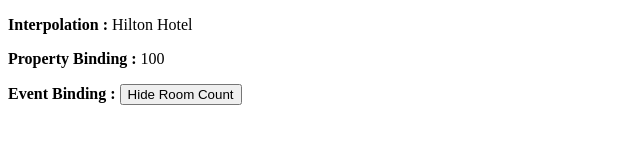
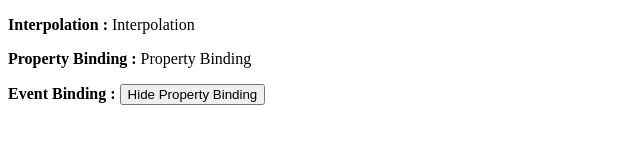
Before and after one commit to sujeewakabeysinghe/Angular-Complete-Course, an Angular app in the folder Angular/angular-app/: page / in a window 1280 px wide. Shown: the top 160 px of the page, without its empty margins (0-640 px from the left). Built offline with nearby package versions, Linux system fonts and the light colour scheme.

Commit message:
Binding Syntax

```diff
--- a/Angular/angular-app/src/app/app.component.html
+++ b/Angular/angular-app/src/app/app.component.html
@@ -1 +1 @@
-<gtn-rooms></gtn-rooms>
+<gtn-binding-syntax></gtn-binding-syntax>
--- a/Angular/angular-app/src/app/app.module.ts
+++ b/Angular/angular-app/src/app/app.module.ts
@@ -3,12 +3,12 @@
 
 import { AppRoutingModule } from './app-routing.module';
 import { AppComponent } from './app.component';
-import { RoomsComponent } from './rooms/rooms.component';
+import { BindingSyntaxComponent } from './binding-syntax/binding-syntax.component';
 
 @NgModule({
   declarations: [
     AppComponent,
-    RoomsComponent
+    BindingSyntaxComponent
   ],
   imports: [
     BrowserModule,
--- /dev/null
+++ b/Angular/angular-app/src/app/binding-syntax/binding-syntax.component.html
@@ -0,0 +1,6 @@
+<p><b>Interpolation : </b>{{ interpolation }}</p>
+
+<p><b>Property Binding : </b><span [hidden]="hidePropertyBinding" [innerText]="propertyBinding"></span></p>
+<!-- innerText is just JavaScript element -->
+
+<p><b>Event Binding : </b><button (click)="eventBinding()">{{ interpolatedButtonText }}</button></p>
--- /dev/null
+++ b/Angular/angular-app/src/app/binding-syntax/binding-syntax.component.ts
@@ -0,0 +1,29 @@
+import { Component, OnInit } from '@angular/core';
+
+@Component({
+  selector: 'gtn-binding-syntax',
+  templateUrl: './binding-syntax.component.html',
+  styleUrls: ['./binding-syntax.component.scss']
+})
+export class BindingSyntaxComponent implements OnInit {
+
+  // Interpolation
+  interpolation = 'Interpolation';
+
+  // Property Binding
+  propertyBinding = 'Property Binding';
+  hidePropertyBinding = false;
+  interpolatedButtonText = 'Hide Property Binding';
+
+  // Event Binding
+  eventBinding() {
+    this.hidePropertyBinding = !this.hidePropertyBinding;
+    this.interpolatedButtonText = this.hidePropertyBinding ? 'Show Property Binding' : 'Hide Property Binding';
+  }
+
+  constructor() { }
+
+  ngOnInit(): void {
+  }
+
+}
--- a/Angular/angular-app/src/app/rooms/rooms.component.html
+++ /dev/null
@@ -1,6 +0,0 @@
-<p><b>Interpolation : </b>{{ hotelName }}</p>
-
-<p [hidden]="hideRoomCount"><b>Property Binding : </b><span [innerText]="noOfRooms"></span></p>
-<!-- innerText is just JavaScript element -->
-
-<p><b>Event Binding : </b><button (click)="hideRooms()">{{ hideRoomCountButtonText }}</button></p>
--- a/Angular/angular-app/src/app/rooms/rooms.component.ts
+++ /dev/null
@@ -1,29 +0,0 @@
-import { Component, OnInit } from '@angular/core';
-
-@Component({
-  selector: 'gtn-rooms',
-  templateUrl: './rooms.component.html',
-  styleUrls: ['./rooms.component.scss']
-})
-export class RoomsComponent implements OnInit {
-
-  // Interpolation
-  hotelName = 'Hilton Hotel';
-
-  // Property Binding
-  noOfRooms = 100;
-  hideRoomCount = false;
-  hideRoomCountButtonText = 'Hide Room Count';
-
-  // Event Binding
-  hideRooms() {
-    this.hideRoomCount = !this.hideRoomCount;
-    this.hideRoomCountButtonText = this.hideRoomCount ? 'Show Room Count' : 'Hide Room Count';
-  }
-
-  constructor() { }
-
-  ngOnInit(): void {
-  }
-
-}
```
Also changed, not shown: Angular/angular-app/src/app/binding-syntax/binding-syntax.component.scss (added), 1 other file (tests, documents, lock files or other folders).
